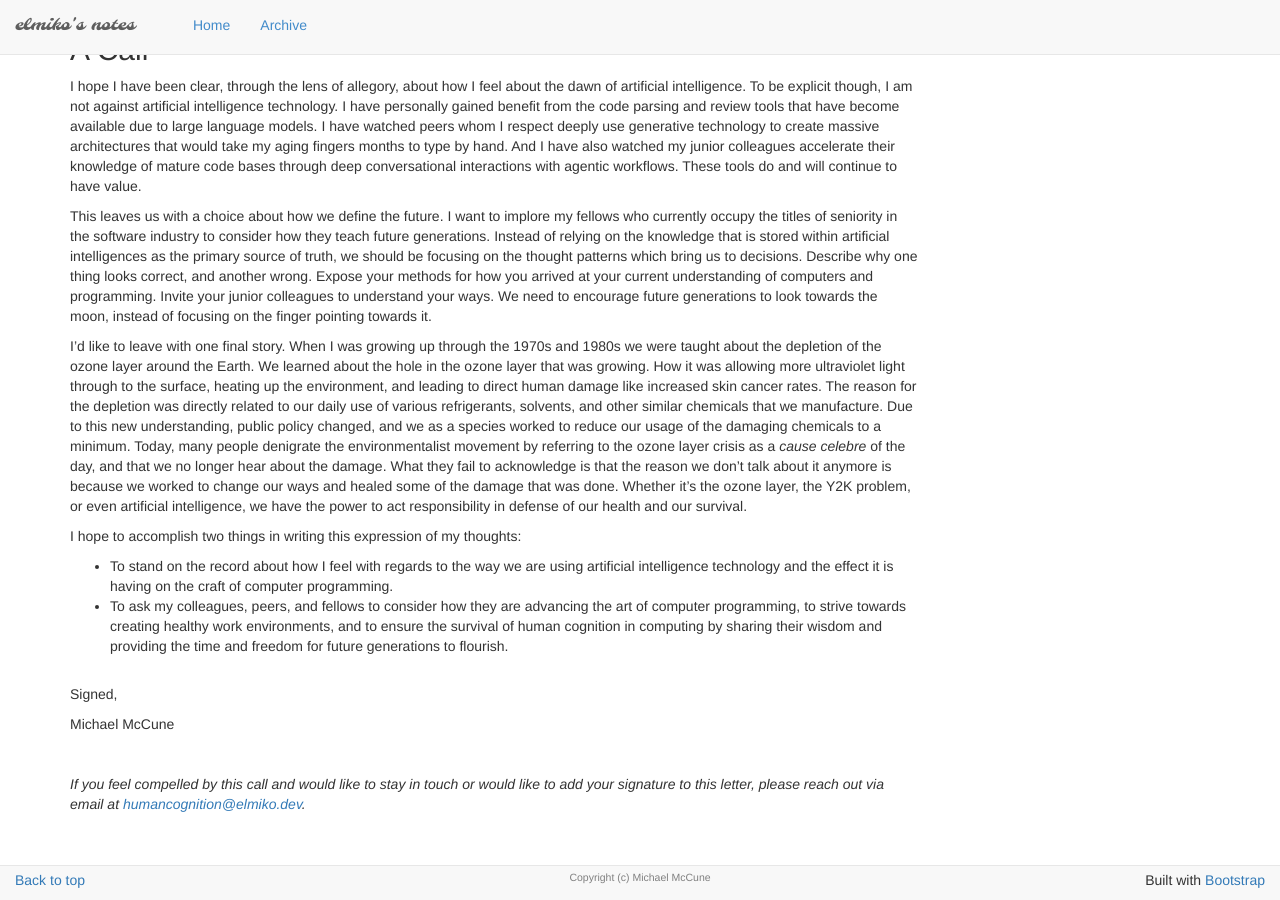
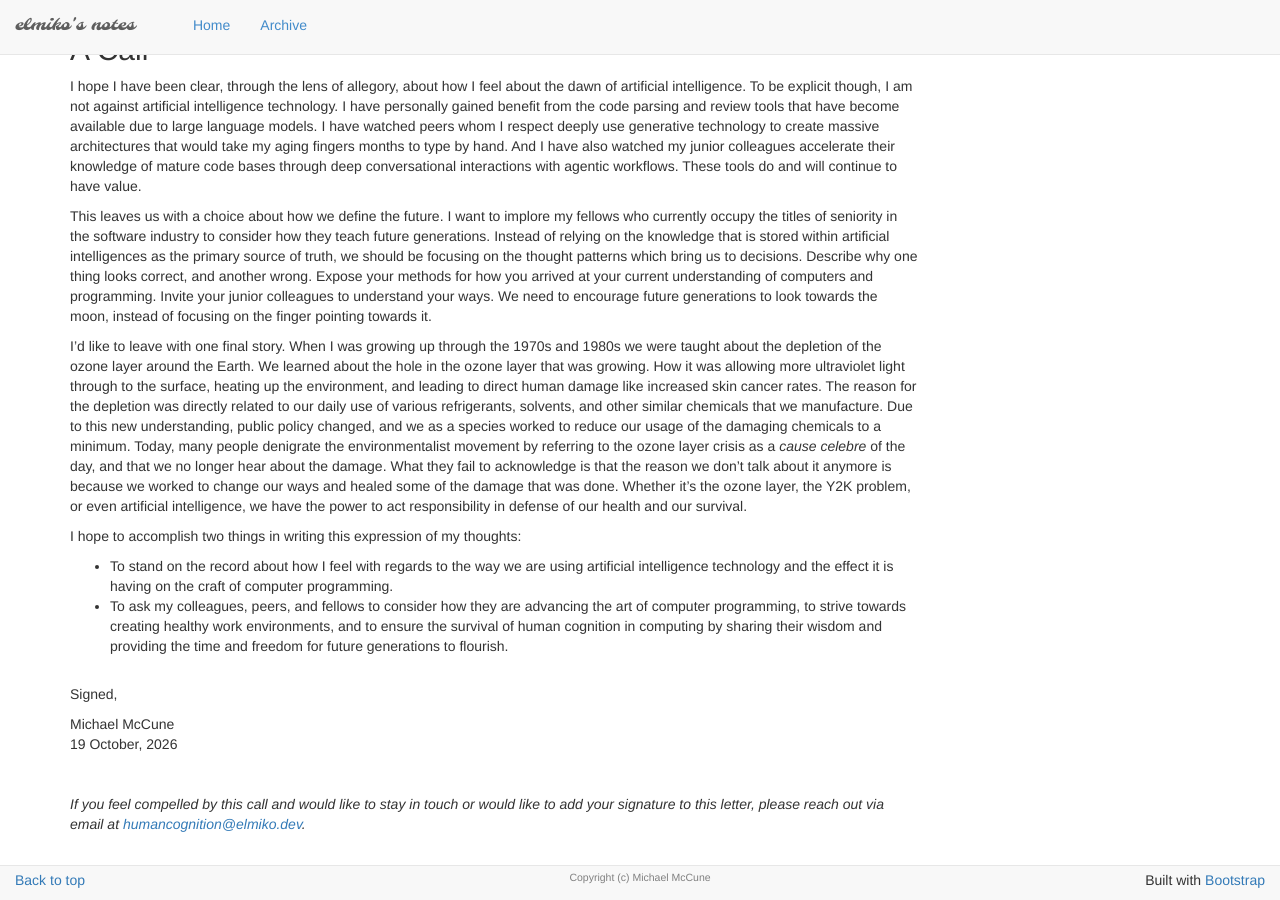
Before and after one commit to elmiko/elmiko.github.io, a Jekyll site: the page built from in-support-of-human-cognition.md, in a window 1280 px wide and 900 px high, scrolled down 3064 px. Built offline with Jekyll 4.4.1, drawn with Linux system fonts in a browser that asks for light colours; nearby versions of some CDN libraries.

Commit message:
add date to in-support-of-human-cognition

```diff
--- a/in-support-of-human-cognition.md
+++ b/in-support-of-human-cognition.md
@@ -90,7 +90,8 @@ I hope to accomplish two things in writing this expression of my thoughts:
 
 Signed,
 
-Michael McCune
+Michael McCune<br>
+19 October, 2026
 
 <br>
 
```
